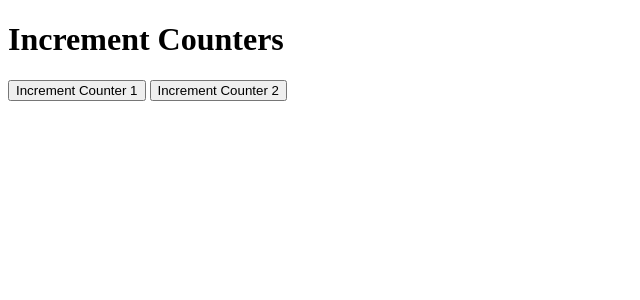
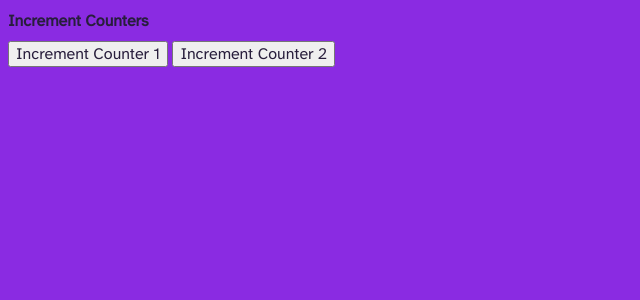
Before and after one commit to Dev-Didi/skateboard-app, a Flask app: page /oz in a window 1280 px wide. Shown: the top 300 px of the page, without its empty margins (0-640 px from the left). Run offline with Flask 3, Linux system fonts and the light colour scheme.

Commit message:
hope this works

```diff
--- a/style.css
+++ b/static/styles/style.css
@@ -5,5 +5,5 @@
 }
 
 body {
-	background-color: Bisque;
+	background-color: BlueViolet;
 }
--- a/templates/index.html
+++ b/templates/index.html
@@ -4,7 +4,7 @@
 <html>
 <head>
     <title>Counter App</title>
-    <link rel="stylesheet" href="styles.css">
+    <link rel= "stylesheet" href= "static/styles/style.css">
     <link rel="stylesheet" href="https://fonts.googleapis.com/css?family=Atkinson+Hyperlegible">
 </head>
 <body>
--- a/templates/oz.html
+++ b/templates/oz.html
@@ -4,7 +4,7 @@
 <html>
 <head>
     <title>Increment Counters</title>
-    <link rel="stylesheet" href="styles.css">
+    <link rel= "stylesheet" href= "static/styles/style.css">
     <link rel="stylesheet" href="https://fonts.googleapis.com/css?family=Atkinson+Hyperlegible">
 </head>
 <body>
```
